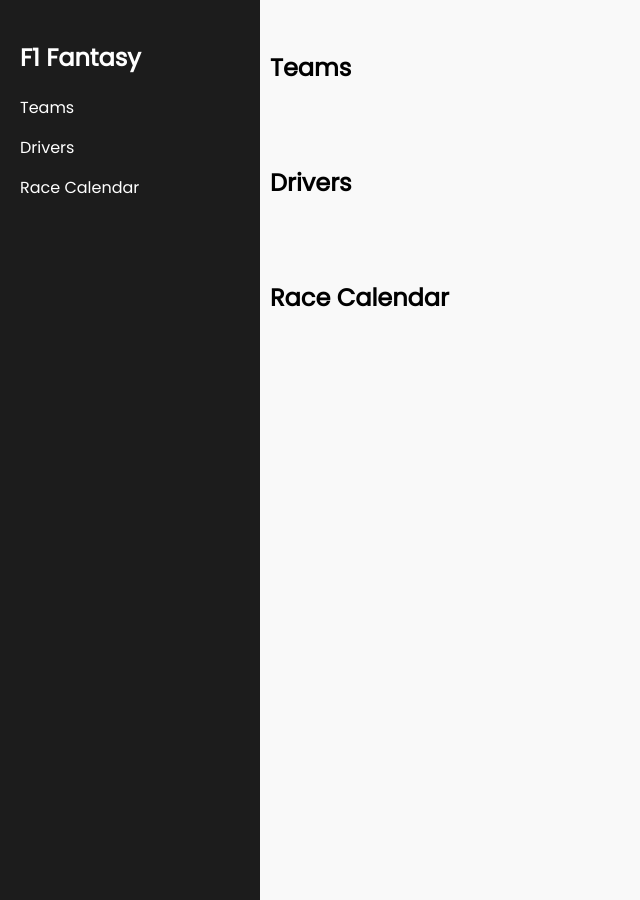
After one commit to speedy006/Project-flask, a Flask app: page /user_data in a window 1280 px wide. The commit adds this page. Shown: the whole page, without its empty margins (0-640 px from the left). Run offline with Flask 3, Linux system fonts and the light colour scheme; data that the repository does not hold is empty.

Commit message:
user data page prototype

```diff
--- a/app.py
+++ b/app.py
@@ -92,6 +92,10 @@ def user_dashboard():
 @app.route("/leagues")
 def show_leagues():
     return render_template("leagues.html")
+
+@app.route("/user_data")
+def user_data():
+    return render_template("user_data.html")
 
 @app.route("/admin/data/teams")
 def get_teams():
--- /dev/null
+++ b/static/css/user_data.css
@@ -0,0 +1,72 @@
+body {
+  font-family: 'Poppins', sans-serif;
+  margin: 0;
+  background-color: #f9f9f9;
+}
+
+.dashboard-wrapper {
+  display: flex;
+}
+
+.sidebar {
+  width: 220px;
+  background-color: #1c1c1c;
+  color: white;
+  padding: 20px;
+  height: 100vh;
+  position: fixed;
+}
+
+.sidebar h2 {
+  margin-bottom: 20px;
+}
+
+.sidebar ul {
+  list-style: none;
+  padding: 0;
+}
+
+.sidebar ul li {
+  margin-bottom: 15px;
+}
+
+.sidebar ul li a {
+  color: white;
+  text-decoration: none;
+}
+
+.main-content {
+  margin-left: 240px;
+  padding: 30px;
+  flex-grow: 1;
+}
+
+section {
+  margin-bottom: 60px;
+}
+
+.grid-section {
+  display: grid;
+  grid-template-columns: repeat(auto-fill, minmax(220px, 1fr));
+  gap: 20px;
+  margin-top: 20px;
+}
+
+.grid-card {
+  background-color: #fff;
+  padding: 16px;
+  border-radius: 8px;
+  box-shadow: 0 1px 3px rgba(0,0,0,0.1);
+}
+
+.grid-card h4 {
+  margin: 0 0 8px;
+  font-size: 16px;
+  font-weight: 600;
+}
+
+.grid-card p {
+  margin: 4px 0;
+  font-size: 14px;
+  color: #555;
+}
--- /dev/null
+++ b/static/js/user_data.js
@@ -0,0 +1,23 @@
+window.onload = () => {
+  loadTeams();
+};
+
+function loadTeams() {
+  fetch("/admin/data/teams")
+    .then(res => res.json())
+    .then(data => {
+      const container = document.getElementById("teamList");
+      container.innerHTML = "";
+
+      data.forEach(team => {
+        const card = document.createElement("div");
+        card.className = "grid-card";
+        card.innerHTML = `
+          <h4>${team.name}</h4>
+          <p>Points: ${team.points}</p>
+          <p>Price: $${team.price.toLocaleString()}</p>
+        `;
+        container.appendChild(card);
+      });
+    });
+}
--- a/templates/user_dashboard.html
+++ b/templates/user_dashboard.html
@@ -34,9 +34,9 @@
       <ul>
         <li><a href="/user_dashboard">Home</a></li>
         <li><a href="/leagues">Leagues</a></li>
-        <li><a href="/teams">Teams</a></li>
-        <li><a href="/drivers">Drivers</a></li>
-        <li><a href="/calendar">Race Calendar</a></li>
+        <li><a href="/user_data#teams">Teams</a></li>
+        <li><a href="/user_data#drivers">Drivers</a></li>
+        <li><a href="/user_data#calendar">Race Calendar</a></li>
       </ul>
     </nav>
 
--- /dev/null
+++ b/templates/user_data.html
@@ -0,0 +1,45 @@
+<!DOCTYPE html>
+<html lang="en">
+  <head>
+    <meta charset="UTF-8" />
+    <meta name="viewport" content="width=device-width, initial-scale=1.0" />
+    <title>User Data | F1 Esports Fantasy League</title>
+
+    <link rel="stylesheet" href="{{ url_for('static', filename='css/user_data.css') }}">
+    <link href="https://fonts.googleapis.com/css2?family=Poppins&display=swap" rel="stylesheet">
+
+    <script defer src="{{ url_for('static', filename='js/user_data.js') }}"></script>
+  </head>
+  <body>
+    <div class="dashboard-wrapper">
+      <nav class="sidebar">
+        <h2>F1 Fantasy</h2>
+        <ul>
+          <li><a href="#teams">Teams</a></li>
+          <li><a href="#drivers">Drivers</a></li>
+          <li><a href="#calendar">Race Calendar</a></li>
+        </ul>
+      </nav>
+
+      <main class="main-content">
+        <!-- Teams Section -->
+        <section id="teams">
+          <h2>Teams</h2>
+          <div class="grid-section" id="teamList"></div>
+        </section>
+
+        <!-- Drivers Section -->
+        <section id="drivers">
+          <h2>Drivers</h2>
+          <div class="grid-section" id="driverList"></div>
+        </section>
+
+        <!-- Race Calendar Section -->
+        <section id="calendar">
+          <h2>Race Calendar</h2>
+          <div class="grid-section" id="calendarList"></div>
+        </section>
+      </main>
+    </div>
+  </body>
+</html>
```
